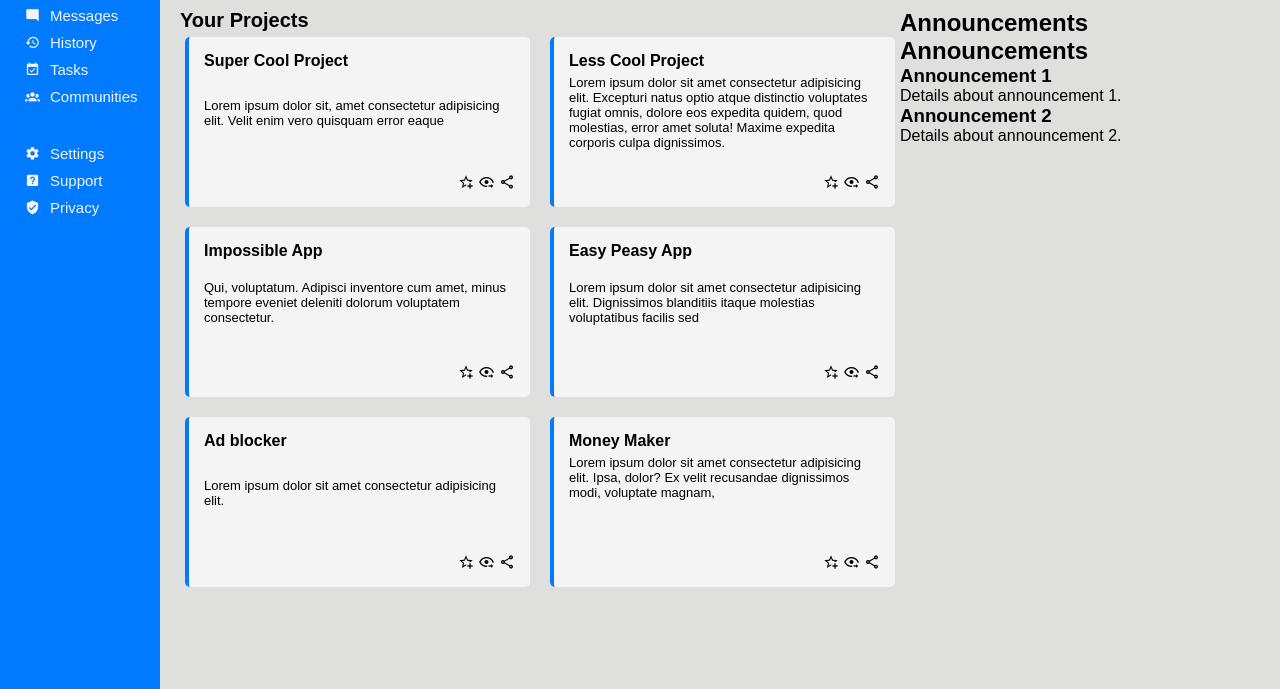
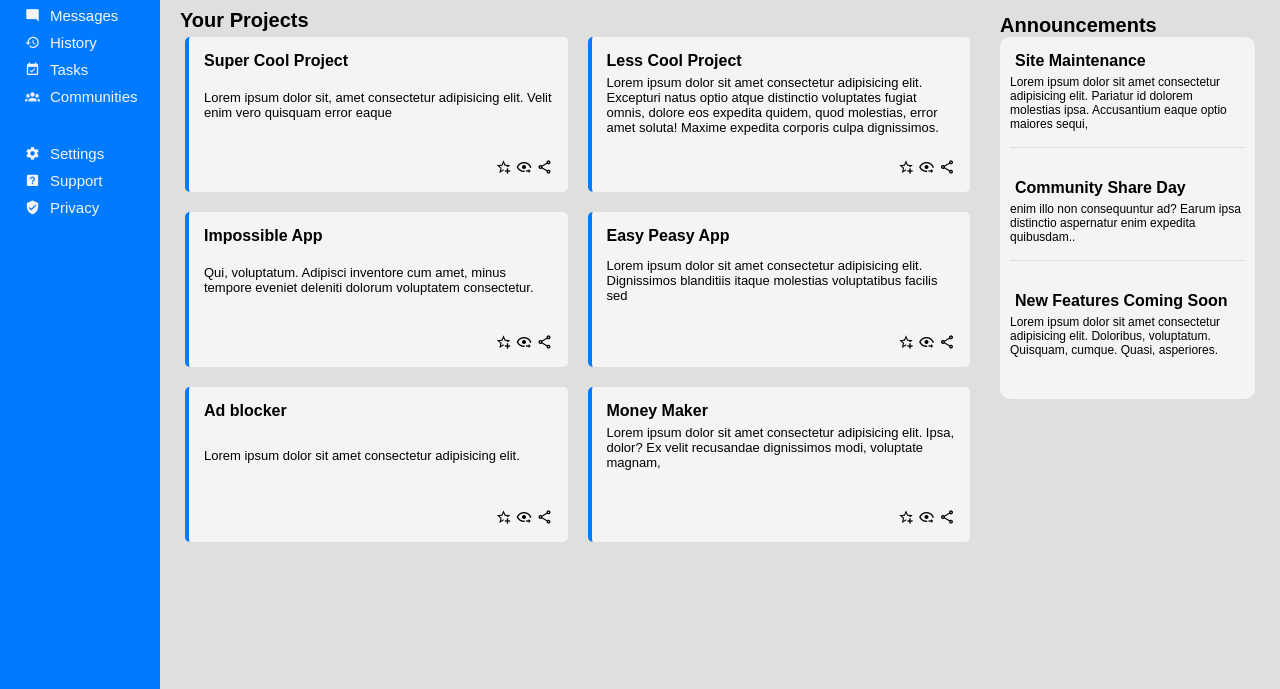
Before and after one commit to Athman-Dodoe/Admin-Dashboard, a plain HTML site: page index.html in a window 1280 px wide. Shown: the part 111-800 px from the top of the page. Drawn offline with Linux system fonts and the light colour scheme.

Commit message:
styled the announcements div

```diff
--- a/index.html
+++ b/index.html
@@ -122,14 +122,17 @@
             <div class="announcements">
                 <h2>Announcements</h2>
                 <div class="announcements-list">
-                    <h2>Announcements</h2>
                     <div class="announcement-item">
-                        <h3>Announcement 1</h3>
-                        <p>Details about announcement 1.</p>
+                        <h3>Site Maintenance</h3>
+                        <p>Lorem ipsum dolor sit amet consectetur adipisicing elit. Pariatur id dolorem molestias ipsa. Accusantium eaque optio maiores sequi,</p>
                     </div>
                     <div class="announcement-item">
-                        <h3>Announcement 2</h3>
-                        <p>Details about announcement 2.</p>
+                        <h3>Community Share Day</h3>
+                        <p>enim illo non consequuntur ad? Earum ipsa distinctio aspernatur enim expedita quibusdam..</p>
+                    </div>
+                    <div class="announcement-item">
+                        <h3>New Features Coming Soon</h3>
+                        <p>Lorem ipsum dolor sit amet consectetur adipisicing elit. Doloribus, voluptatum. Quisquam, cumque. Quasi, asperiores.</p>
                     </div>
                 </div>
             </div>
--- a/style.css
+++ b/style.css
@@ -166,7 +166,8 @@ main section {
     background-color: rgba(214, 214, 213, 0.785);
     padding: 20px;
     display: grid;
-    grid-template-columns: 2fr 1fr;
+    grid-template-columns: 3fr 1fr;
+    gap: 20px;
 
 }
 
@@ -200,10 +201,47 @@ main section .projects .project-list .project-item h3 {
 main section .projects .project-list .project-item p {
     font-size: 13px;
     margin-top: 5px;
-    max-height: 200px;
 }
 
 main section .projects .project-list .project-item .icons {
     margin-top: 1.5rem;
     text-align: right;
 }
+
+main section .announcements {
+    padding: 5px;
+}
+main section .announcements h2{
+    font-size: 20px;
+
+}
+
+main section .announcements .announcements-list {
+    display: grid;
+    background-color: var(--text-color);
+    display: flex;
+    flex-direction: column;
+    gap: 10px;
+    padding: 10px;
+    border-radius: 10px;
+}
+
+main section .announcements .announcements-list .announcement-item {
+    margin-bottom: 1rem;
+}
+
+main section .announcements .announcements-list .announcement-item:not(:last-child) {
+    border-bottom: 1px solid var(--secondary-color);
+}
+
+main section .announcements .announcements-list .announcement-item p{
+    padding-bottom: 1rem;
+    font-size: 12px;
+
+}
+
+main section .announcements .announcements-list .announcement-item h3 {
+    font-size: medium;
+    font-weight: bold;
+    padding: 5px;
+}
```
